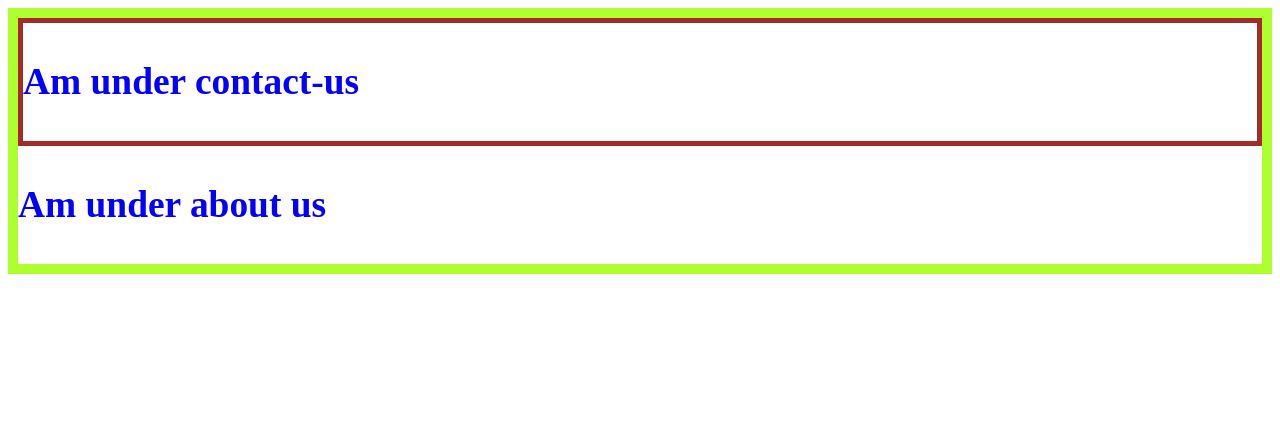
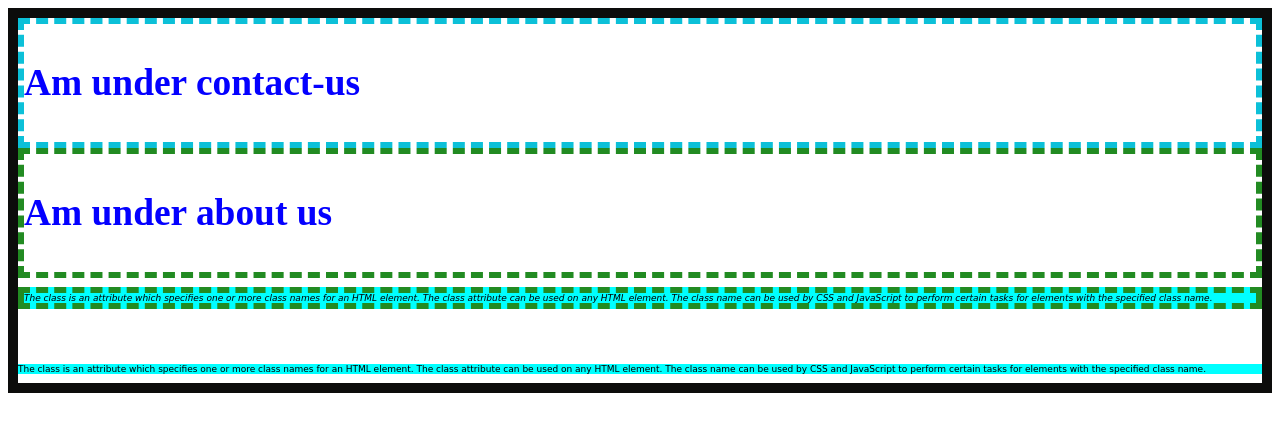
Before and after one commit to Priyapshetty07/Thbs_Mean_Mern, a plain HTML site: page html-css/contact-us.html in a window 1280 px wide. Drawn offline with Linux system fonts and the light colour scheme.

Commit message:
using class and id

```diff
--- a/html-css/contact-us.html
+++ b/html-css/contact-us.html
@@ -9,20 +9,32 @@
 <!--INTERNAL STYLESHEET-->
     <style>
        body{
-           border: 10px greenyellow solid;
+           border: 10px rgb(12, 12, 11) solid;
        }
     </style>
 </head>
 
 <body>
     <!-- inline stylesheet -->
-    <div id="contact-us" style="border: 5px solid brown;">
+    <!-- <div id="contact-us" style="border: 5px solid brown;"> -->
+        <div id="contact-us">
         <h3>Am under contact-us</h3>
     </div>
 
     <div id="about-us" class="thbs-box">
         <h3>Am under about us</h3>
     </div>
-</body>
+
+    <p class="thbsp1 thbsp2" id="about-us">The class is an attribute which specifies one or more class names for an HTML element.
+        The class attribute can be used on any HTML element.
+        The class name can be used by CSS and JavaScript to perform certain tasks for elements with the specified class name.</p>
+
+        <br>
+
+        <p class="thbsp2">The class is an attribute which specifies one or more class names for an HTML element.
+            The class attribute can be used on any HTML element.
+            The class name can be used by CSS and JavaScript to perform certain tasks for elements with the specified class name.</p>
+
+    </body>
 
 </html>
--- a/html-css/style.css
+++ b/html-css/style.css
@@ -7,3 +7,30 @@ body{
     font-size: xx-large;
 
 }
+
+#about-us{
+
+    border: 6px dashed forestgreen;
+
+}
+
+#contact-us{
+
+    border: 6px dashed rgb(12, 192, 216);
+
+}
+
+.thbsp1{
+    font-family: cursive;
+    font-size: medium;
+    font-style: italic;
+    color: aquamarine;
+}
+
+.thbsp2{
+    font-family: cursive;
+    font-size: xx-small;
+
+ color: black;
+    background-color: aqua;
+}
```
